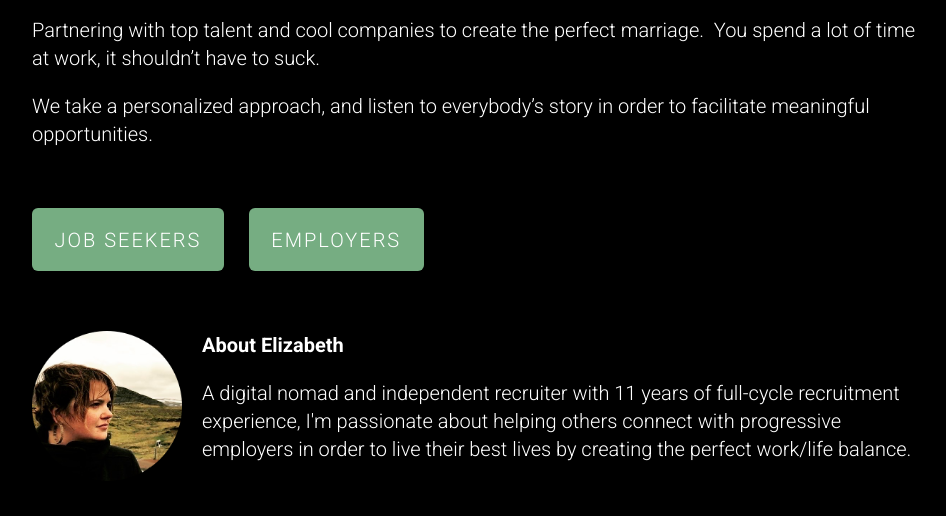
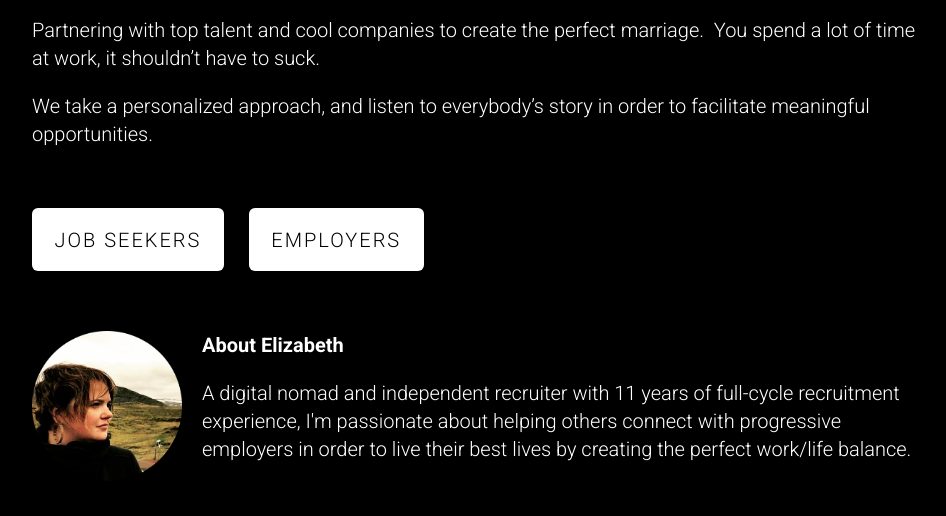
Before and after one commit to dev-advocate/dev-advocate.github.io, a website: page index.html in a window 1280 px wide. Shown: the part 254-770 px from the top of the page, without its empty margins (158-1104 px from the left). Drawn offline with Linux system fonts and the light colour scheme.

Commit message:
button styling changes

```diff
--- a/assets/sass/common/_buttons.scss
+++ b/assets/sass/common/_buttons.scss
@@ -1,8 +1,8 @@
 .button {
     border: 0 none;
     border-radius: 6px 6px 6px 6px;
-    color: #FFFFFF;
-    background-color: $color-brand1;
+    color: black;
+    background-color: white;
     cursor: pointer;
     display: inline-block;
     vertical-align: middle;
```
Also changed, not shown: public/css/style.css.
